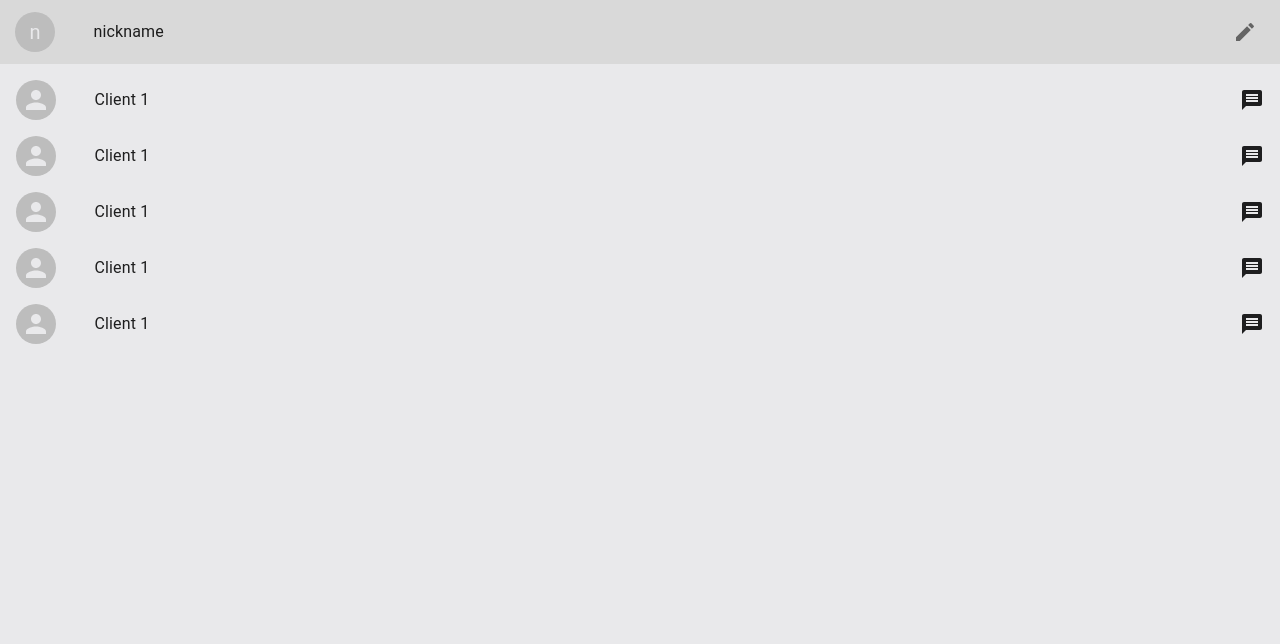
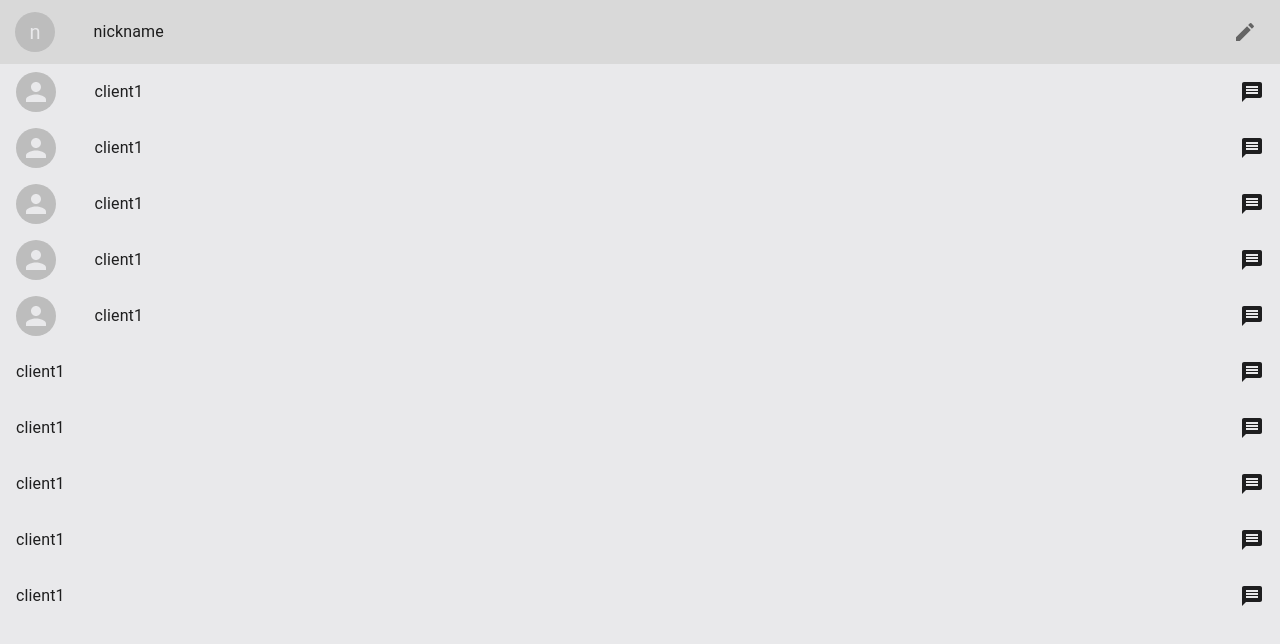
Before and after one commit to Palm394/chat-application-client, a Next.js app: page / in a window 1280 px wide. Shown: the top 644 px of the page. Built offline with nearby package versions, Linux system fonts and the light colour scheme.

Commit message:
Flexible list

```diff
--- a/src/component/Footer/ChatBox.tsx
+++ b/src/component/Footer/ChatBox.tsx
@@ -3,7 +3,7 @@ import { Box, IconButton, TextField as MuiTextField, styled } from "@mui/materia
 import SendIcon from '@mui/icons-material/Send';
 
 const TextField = styled(MuiTextField)({
-  '& .MuiOutlinedInput-root': {
+  '.MuiOutlinedInput-root': {
     '&': {
       borderColor: 'none',
       backgroundColor: theme.palette.background.default,
--- a/src/component/MainContent/MultiChatList.tsx
+++ /dev/null
@@ -1,14 +0,0 @@
-import { List } from "@mui/material";
-import SingleChatList from "./SingleChatList";
-
-export default function ListSelection() {
-  return (
-    <List>
-      <SingleChatList />
-      <SingleChatList />
-      <SingleChatList />
-      <SingleChatList />
-      <SingleChatList />
-    </List>
-  )
-}
--- a/src/component/MainContent/SingleChatList.tsx
+++ b/src/component/MainContent/SingleChatList.tsx
@@ -1,12 +1,19 @@
 import { Avatar, ListItemButton, Typography } from "@mui/material";
 import MessageIcon from '@mui/icons-material/Message';
 
-export default function SingleChatList() {
+type props = {
+  href: string,
+  label: string,
+  type: "Client" | "Group"
+}
 
+export default function SingleChatList({ ...props }: props) {
   return (
-    <ListItemButton>
-      <Avatar sx={{ marginRight: "3vw" }} />
-      <Typography sx={{ flexGrow: 1 }}>Client 1</Typography>
+    <ListItemButton href={props.href} sx={{ minHeight: "56px", margin: 0 }}>
+      {props.type === "Client" &&
+        <Avatar sx={{ marginRight: "3vw" }} />
+      }
+      <Typography sx={{ flexGrow: 1 }}>{props.label}</Typography>
       <MessageIcon />
     </ListItemButton>
   )
--- /dev/null
+++ b/src/component/common/List.tsx
@@ -0,0 +1,13 @@
+import { List as MuiList } from "@mui/material";
+
+type props = {
+  children: JSX.Element[]
+}
+
+export default function List({ ...props }: props) {
+  return (
+    <MuiList disablePadding>
+      {props.children}
+    </MuiList>
+  )
+}
--- a/src/pages/chat/[user_id].tsx
+++ b/src/pages/chat/[user_id].tsx
@@ -1,4 +1,4 @@
-import ChatBox from "@/component/Footer/ChatBox";
+import ChatBox from "@/component/footer/ChatBox";
 import NavBar from "@/component/NavBar/NavBarOneToOne";
 import { Box } from "@mui/material";
 
--- a/src/pages/group_chat/[group_id].tsx
+++ b/src/pages/group_chat/[group_id].tsx
@@ -1,4 +1,4 @@
-import ChatBox from "@/component/Footer/ChatBox";
+import ChatBox from "@/component/footer/ChatBox";
 import NavBar from "@/component/NavBar/NavBarGroup";
 
 export default function GroupChat() {
--- a/src/pages/index.tsx
+++ b/src/pages/index.tsx
@@ -1,11 +1,25 @@
-import MultiChatList from "@/component/MainContent/MultiChatList";
+import SingleChatList from "@/component/MainContent/SingleChatList";
 import NavBar from "@/component/NavBar/NavBar";
+import List from "@/component/common/List";
 
 export default function Home() {
   return (
     <>
       <NavBar />
-      <MultiChatList />
+      <List>
+        <SingleChatList href="/chat/1" label="client1" type="Client" />
+        <SingleChatList href="/chat/1" label="client1" type="Client" />
+        <SingleChatList href="/chat/1" label="client1" type="Client" />
+        <SingleChatList href="/chat/1" label="client1" type="Client" />
+        <SingleChatList href="/chat/1" label="client1" type="Client" />
+      </List>
+      <List>
+        <SingleChatList href="/group_chat/1" label="client1" type="Group" />
+        <SingleChatList href="/group_chat/1" label="client1" type="Group" />
+        <SingleChatList href="/group_chat/1" label="client1" type="Group" />
+        <SingleChatList href="/group_chat/1" label="client1" type="Group" />
+        <SingleChatList href="/group_chat/1" label="client1" type="Group" />
+      </List>
     </>
   )
 }
```
